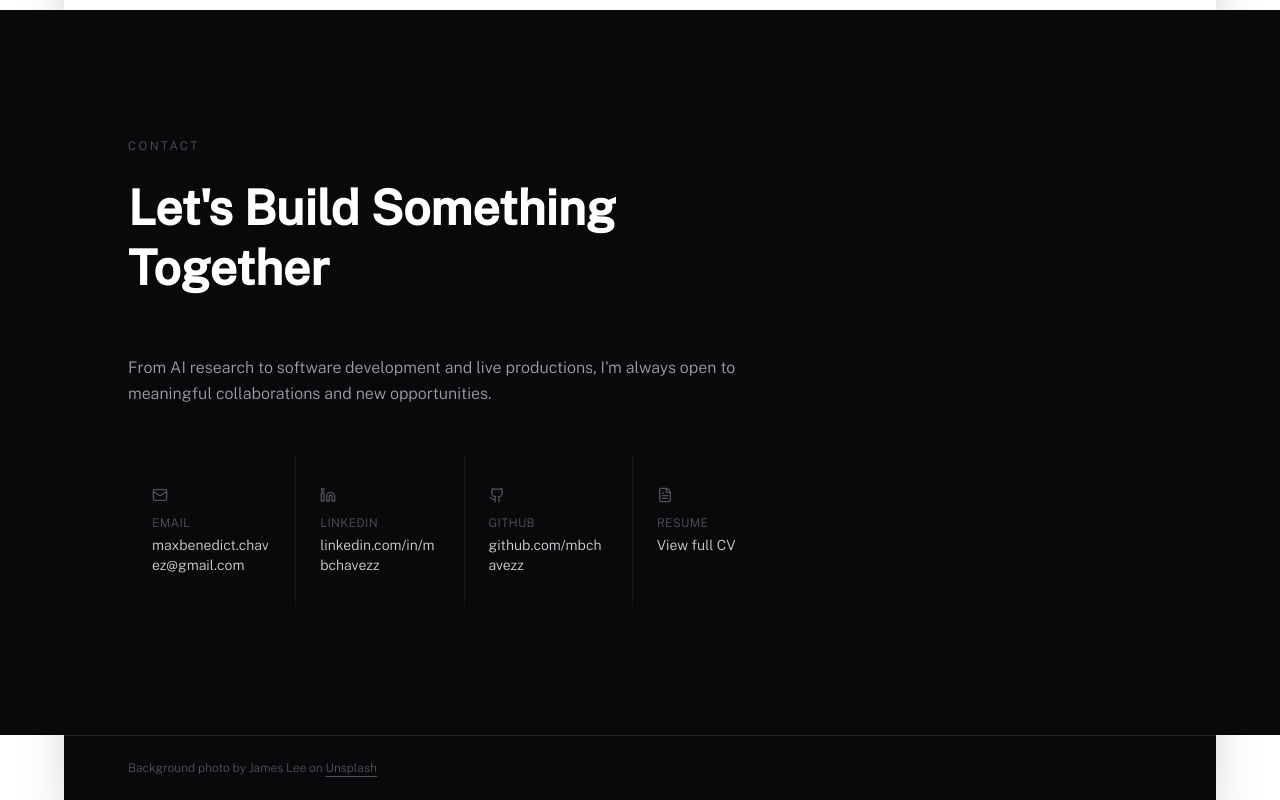
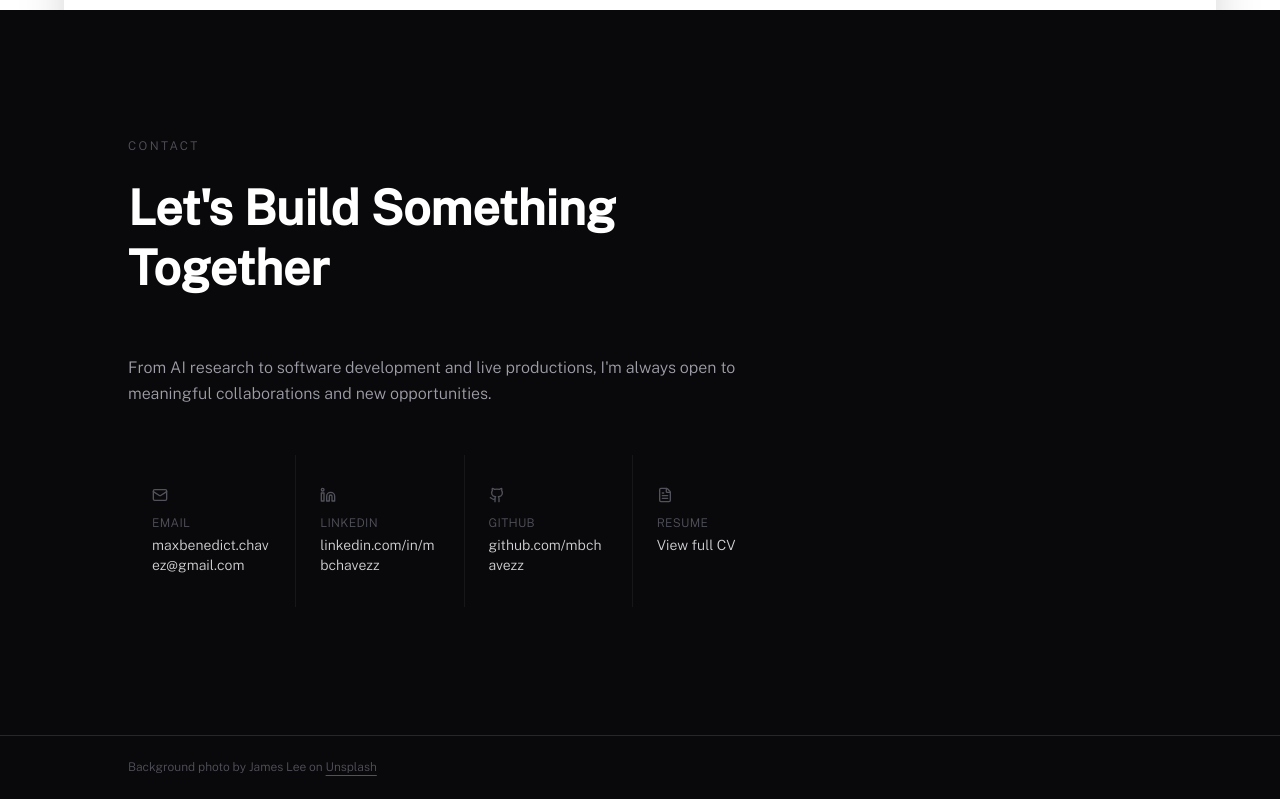
Before and after one commit to mbchavez27/mbchavezzportfolio, a React (Vite) app: page / in a window 1280 px wide. Shown: the part 3166-3966 px from the top of the page. Built offline with nearby package versions, Linux system fonts and the light colour scheme.

Commit message:
feat(layout): widen the footer to full width when in view

```diff
--- a/src/components/molecules/FullBleedBand.tsx
+++ b/src/components/molecules/FullBleedBand.tsx
@@ -3,17 +3,21 @@ import { useInView } from "motion/react";
 import { bleedLayerClass, useFullBleed } from "@/lib/full-bleed";
 
 type Props = {
+  /** The landmark element to render; the site footer uses "footer". */
+  as?: "section" | "footer";
   className?: string;
+  /** Extra classes for the widening background layer, e.g. a border. */
+  layerClassName?: string;
   /** Also widen the navbar while this band is expanded (for a band directly under it). */
   extendsNavbar?: boolean;
   children: ReactNode;
 };
 
 /**
- * A dark section whose background widens from the site column to the full screen while it is
+ * A dark section (or the footer) whose background widens from the site column to the full screen while it is
  * mostly in view, and narrows back as you scroll away. The content stays in the column.
  */
-export default function FullBleedBand({ className = "", extendsNavbar = false, children }: Props) {
+export default function FullBleedBand({ as: Tag = "section", className = "", layerClassName = "", extendsNavbar = false, children }: Props) {
   const ref = useRef<HTMLElement>(null);
   const expanded = useInView(ref, { amount: 0.6 });
   const { setNavbarExpanded } = useFullBleed();
@@ -25,9 +29,9 @@ export default function FullBleedBand({ className = "", extendsNavbar = false, c
   }, [extendsNavbar, expanded, setNavbarExpanded]);
 
   return (
-    <section ref={ref} className={`relative isolate ${className}`}>
-      <div aria-hidden className={`${bleedLayerClass(expanded)} bg-zinc-950`} />
+    <Tag ref={ref} className={`relative isolate ${className}`}>
+      <div aria-hidden className={`${bleedLayerClass(expanded)} bg-zinc-950 ${layerClassName}`} />
       {children}
-    </section>
+    </Tag>
   );
 }
--- a/src/components/templates/SiteFrame.tsx
+++ b/src/components/templates/SiteFrame.tsx
@@ -1,5 +1,6 @@
 import { useState, type ReactNode } from "react";
 import redGradient from "@/assets/background/red-gradient.jpg";
+import FullBleedBand from "@/components/molecules/FullBleedBand";
 import Navbar from "@/components/organisms/Navbar";
 import { FullBleedContext } from "@/lib/full-bleed";
 
@@ -20,7 +21,7 @@ export default function SiteFrame({ children }: { children: ReactNode }) {
       <div className="relative mx-auto max-w-6xl min-h-screen bg-white text-foreground lg:mb-10 lg:shadow-2xl">
         <Navbar />
         <main>{children}</main>
-        <footer className="bg-zinc-950 border-t border-zinc-800 py-6">
+        <FullBleedBand as="footer" className="py-6" layerClassName="border-t border-zinc-800">
           <p className="page-container font-body font-light text-xs text-zinc-600">
             Background photo by James Lee on{" "}
             <a
@@ -32,7 +33,7 @@ export default function SiteFrame({ children }: { children: ReactNode }) {
               Unsplash
             </a>
           </p>
-        </footer>
+        </FullBleedBand>
       </div>
     </FullBleedContext>
   );
```
